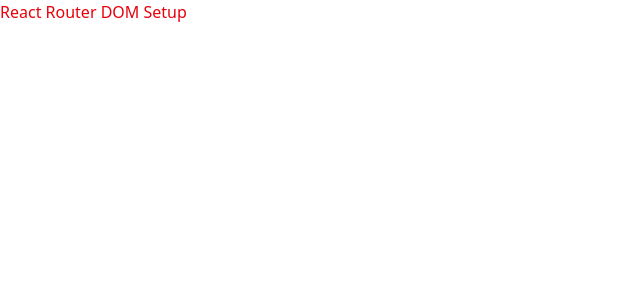
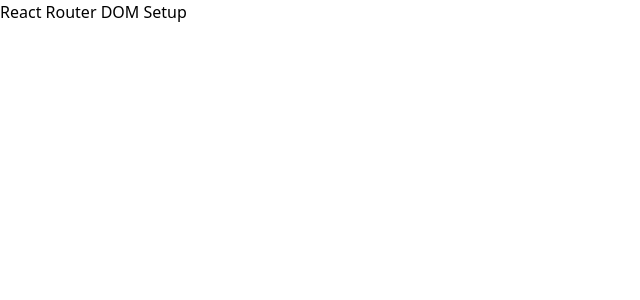
Before and after one commit to jhzrmx/do-it-list-frontend, a React (Vite) app: page / in a window 1280 px wide. Shown: the top 300 px of the page, without its empty margins (0-640 px from the left). Built offline with nearby package versions, Linux system fonts and the light colour scheme.

Commit message:
Chore: Removed some tailwind classes

```diff
--- a/src/App.tsx
+++ b/src/App.tsx
@@ -3,7 +3,7 @@ import { createBrowserRouter, RouterProvider } from "react-router";
 function Home() {
   return (
     <div>
-      <h1 className="text-red-600">React Router DOM Setup</h1>
+      <h1>React Router DOM Setup</h1>
     </div>
   );
 }
```
